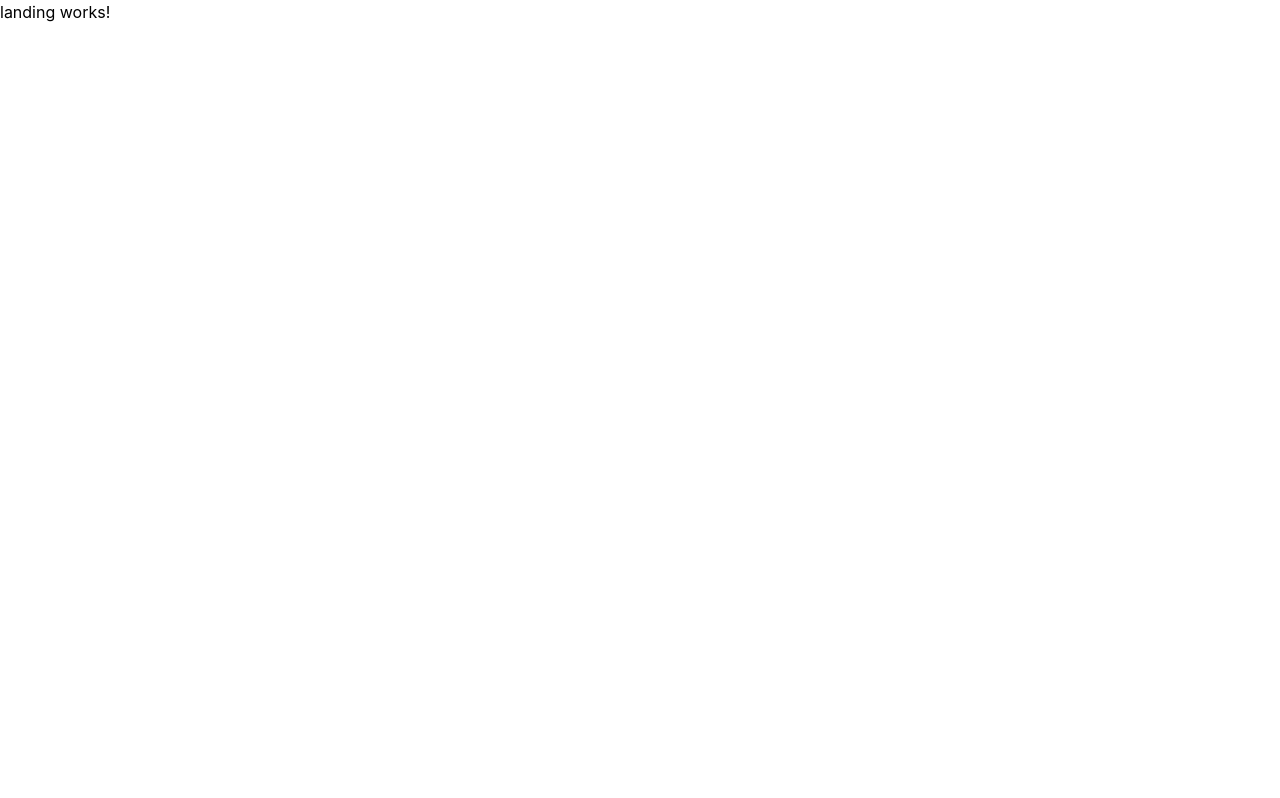
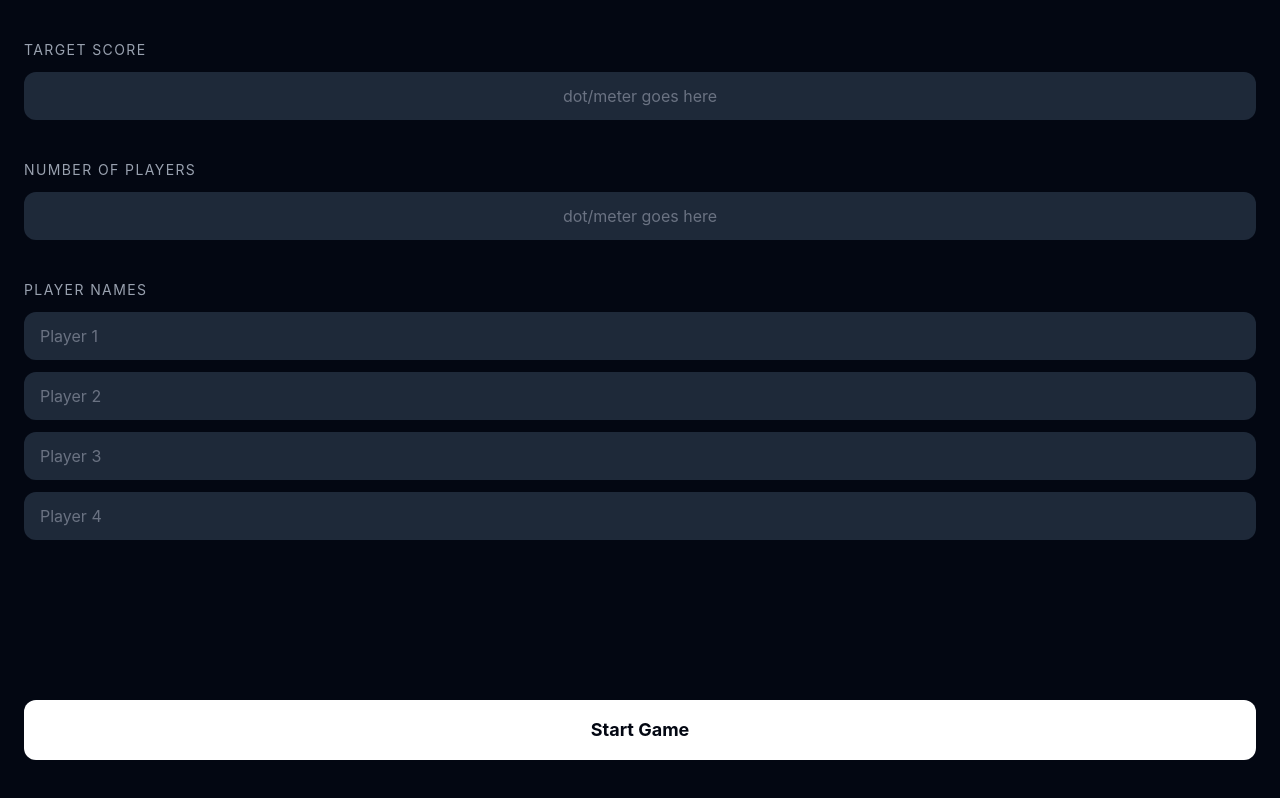
Before and after one commit to abgoosht/bone-machine, an Angular app: page / in a window 1280 px wide. Built offline with nearby package versions, Linux system fonts and the light colour scheme.

Commit message:
feat: landing page skeleton with all four sections
Closes #16

-Claudia

```diff
--- a/src/app/pages/landing/landing.html
+++ b/src/app/pages/landing/landing.html
@@ -1 +1,35 @@
-<p>landing works!</p>
+<div class="flex flex-col min-h-screen bg-gray-950 text-white px-6 py-10 gap-10">
+
+  <!-- Score selector -->
+  <section class="flex flex-col gap-3">
+    <h2 class="text-sm uppercase tracking-widest text-gray-400">Target Score</h2>
+    <div class="flex items-center justify-center h-12 bg-gray-800 rounded-xl text-gray-500">
+      dot/meter goes here
+    </div>
+  </section>
+
+  <!-- Team count selector -->
+  <section class="flex flex-col gap-3">
+    <h2 class="text-sm uppercase tracking-widest text-gray-400">Number of Players</h2>
+    <div class="flex items-center justify-center h-12 bg-gray-800 rounded-xl text-gray-500">
+      dot/meter goes here
+    </div>
+  </section>
+
+  <!-- Team name fields -->
+  <section class="flex flex-col gap-3">
+    <h2 class="text-sm uppercase tracking-widest text-gray-400">Player Names</h2>
+    <input type="text" placeholder="Player 1" class="w-full bg-gray-800 rounded-xl px-4 py-3 text-white placeholder-gray-500 outline-none" />
+    <input type="text" placeholder="Player 2" class="w-full bg-gray-800 rounded-xl px-4 py-3 text-white placeholder-gray-500 outline-none" />
+    <input type="text" placeholder="Player 3" class="w-full bg-gray-800 rounded-xl px-4 py-3 text-white placeholder-gray-500 outline-none" />
+    <input type="text" placeholder="Player 4" class="w-full bg-gray-800 rounded-xl px-4 py-3 text-white placeholder-gray-500 outline-none" />
+  </section>
+
+  <!-- Start button -->
+  <div class="mt-auto">
+    <button class="w-full bg-white text-gray-950 font-bold text-lg rounded-xl py-4">
+      Start Game
+    </button>
+  </div>
+
+</div>
```
